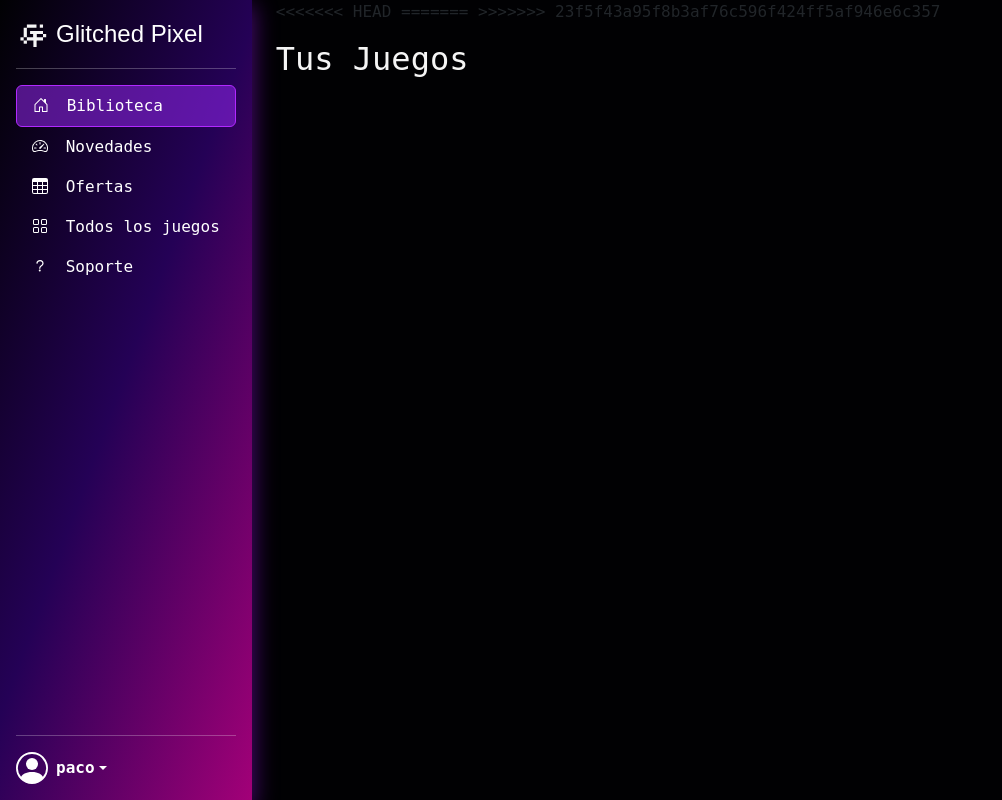
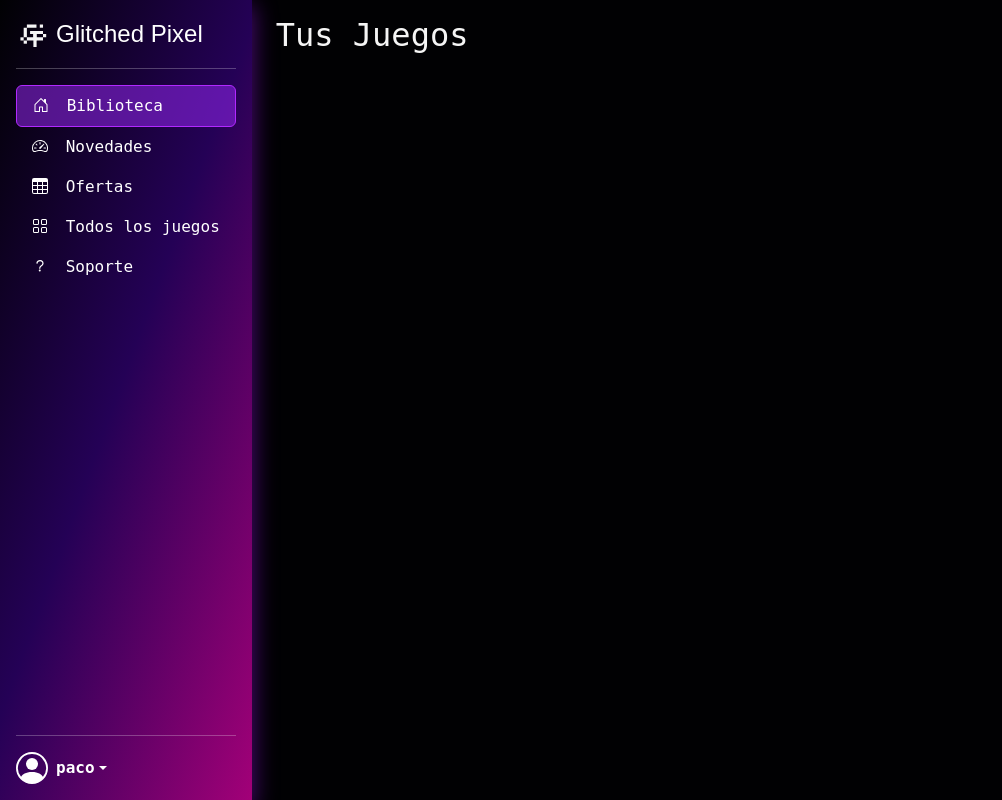
Before and after one commit to bpagbla/juegos, a PHP site: template vista/principal.php in a window 1280 px wide. Shown: the whole page, without its empty margins (0-1002 px from the left). Run offline with PHP 8.4, Linux system fonts and the light colour scheme; the template is opened without the code that fills it, so the values that code supplies are empty; a user stored in the database is signed in; some web fonts are replaced.

Commit message:
quitado artefacto

```diff
--- a/vista/principal.php
+++ b/vista/principal.php
@@ -237,10 +237,6 @@
             </div>
 
             <div class="col">
-<<<<<<< HEAD
-
-=======
->>>>>>> 23f5f43a95f8b3af76c596f424ff5af946e6c357
                 <div class="row justify-left">
                     <h2 class="mt-3">Tus Juegos</h2>
                 </div>
```
